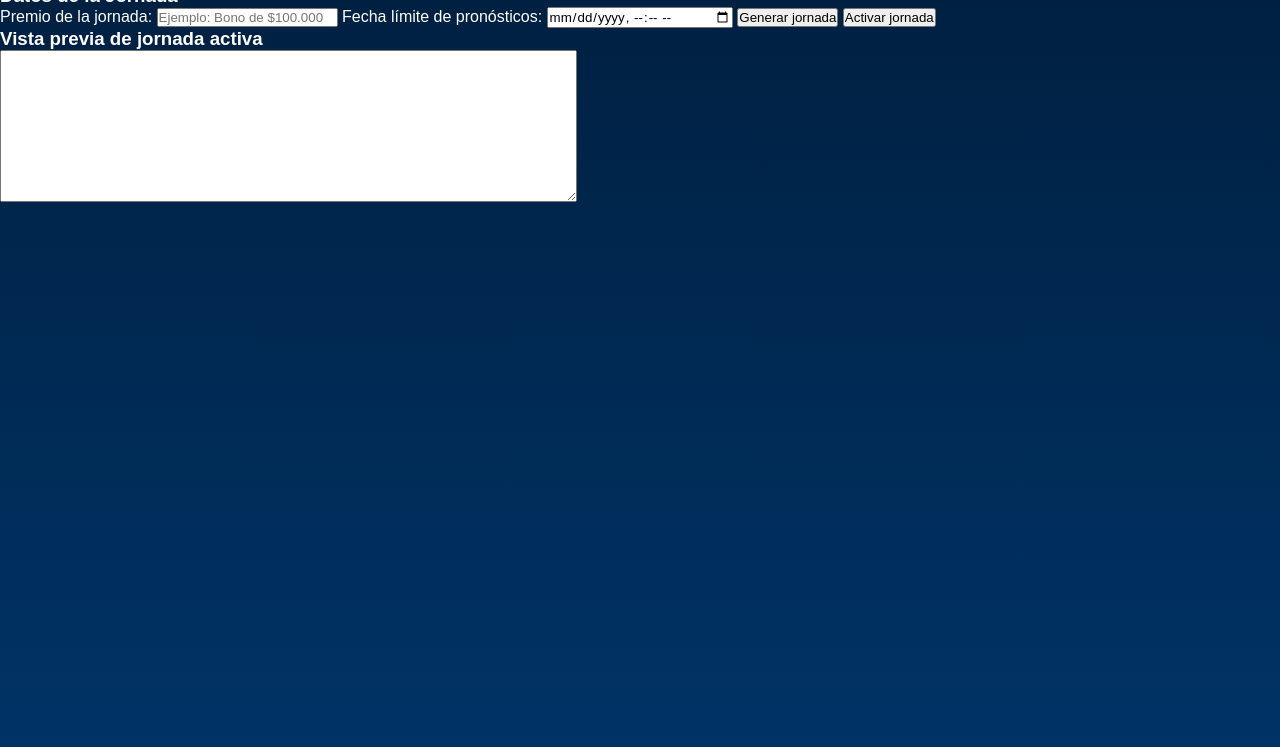
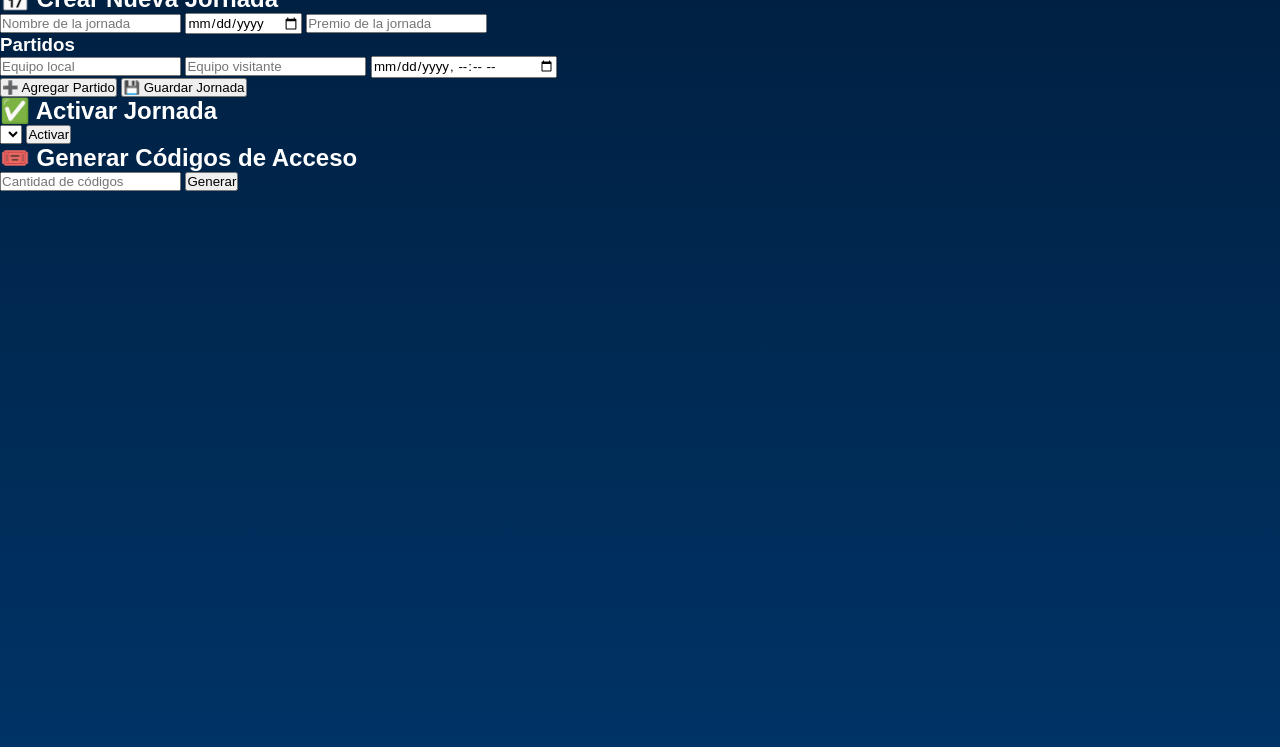
Before and after one commit to santiagouribe880/desafio-futbolero, a plain HTML site: page admin.html in a window 1280 px wide. Shown: the part 53-800 px from the top of the page. Drawn offline with Linux system fonts and the light colour scheme.

Commit message:
Refactor admin.html structure and add new sections

```diff
--- a/admin.html
+++ b/admin.html
@@ -1,30 +1,54 @@
 <!DOCTYPE html>
 <html lang="es">
 <head>
-  <meta charset="UTF-8">
-  <meta name="viewport" content="width=device-width, initial-scale=1.0">
+  <meta charset="UTF-8" />
+  <meta name="viewport" content="width=device-width, initial-scale=1.0" />
   <title>Administrador - Desafío Futbolero</title>
-  <link rel="stylesheet" href="style.css">
+  <link rel="stylesheet" href="style.css" />
 </head>
 <body>
-  <h1>⚽ Panel del Administrador - Desafío Futbolero</h1>
+  <div class="admin-container">
+    <h1>⚽ Panel Administrador - Desafío Futbolero</h1>
 
-  <section>
-    <h3>Datos de la Jornada</h3>
-    <label>Premio de la jornada:</label>
-    <input type="text" id="premio" placeholder="Ejemplo: Bono de $100.000">
+    <!-- Crear jornada -->
+    <section class="card">
+      <h2>📅 Crear Nueva Jornada</h2>
+      <form id="formJornada">
+        <input type="text" id="nombre" placeholder="Nombre de la jornada" required />
+        <input type="date" id="fecha" required />
+        <input type="text" id="premio" placeholder="Premio de la jornada" required />
 
-    <label>Fecha límite de pronósticos:</label>
-    <input type="datetime-local" id="fecha_limite">
+        <div id="partidosContainer">
+          <h3>Partidos</h3>
+          <div class="partido">
+            <input type="text" class="local" placeholder="Equipo local" required />
+            <input type="text" class="visitante" placeholder="Equipo visitante" required />
+            <input type="datetime-local" class="fechaPartido" required />
+          </div>
+        </div>
+        <button type="button" id="agregarPartido">➕ Agregar Partido</button>
+        <button type="submit">💾 Guardar Jornada</button>
+      </form>
+    </section>
 
-    <button id="generar-btn">Generar jornada</button>
-    <button id="activar-btn">Activar jornada</button>
-  </section>
+    <!-- Activar jornada -->
+    <section class="card">
+      <h2>✅ Activar Jornada</h2>
+      <select id="selectJornada"></select>
+      <button id="activarJornada">Activar</button>
+    </section>
 
-  <section>
-    <h3>Vista previa de jornada activa</h3>
-    <textarea id="csv-preview" rows="10" cols="70" readonly></textarea>
-  </section>
+    <!-- Generar códigos -->
+    <section class="card">
+      <h2>🎟️ Generar Códigos de Acceso</h2>
+      <input type="number" id="cantidadCodigos" placeholder="Cantidad de códigos" min="1" />
+      <button id="generarCodigos">Generar</button>
+      <div id="listaCodigos"></div>
+    </section>
+
+    <!-- Mensajes -->
+    <div id="mensaje" class="mensaje"></div>
+  </div>
 
   <script src="admin.js"></script>
 </body>
```
